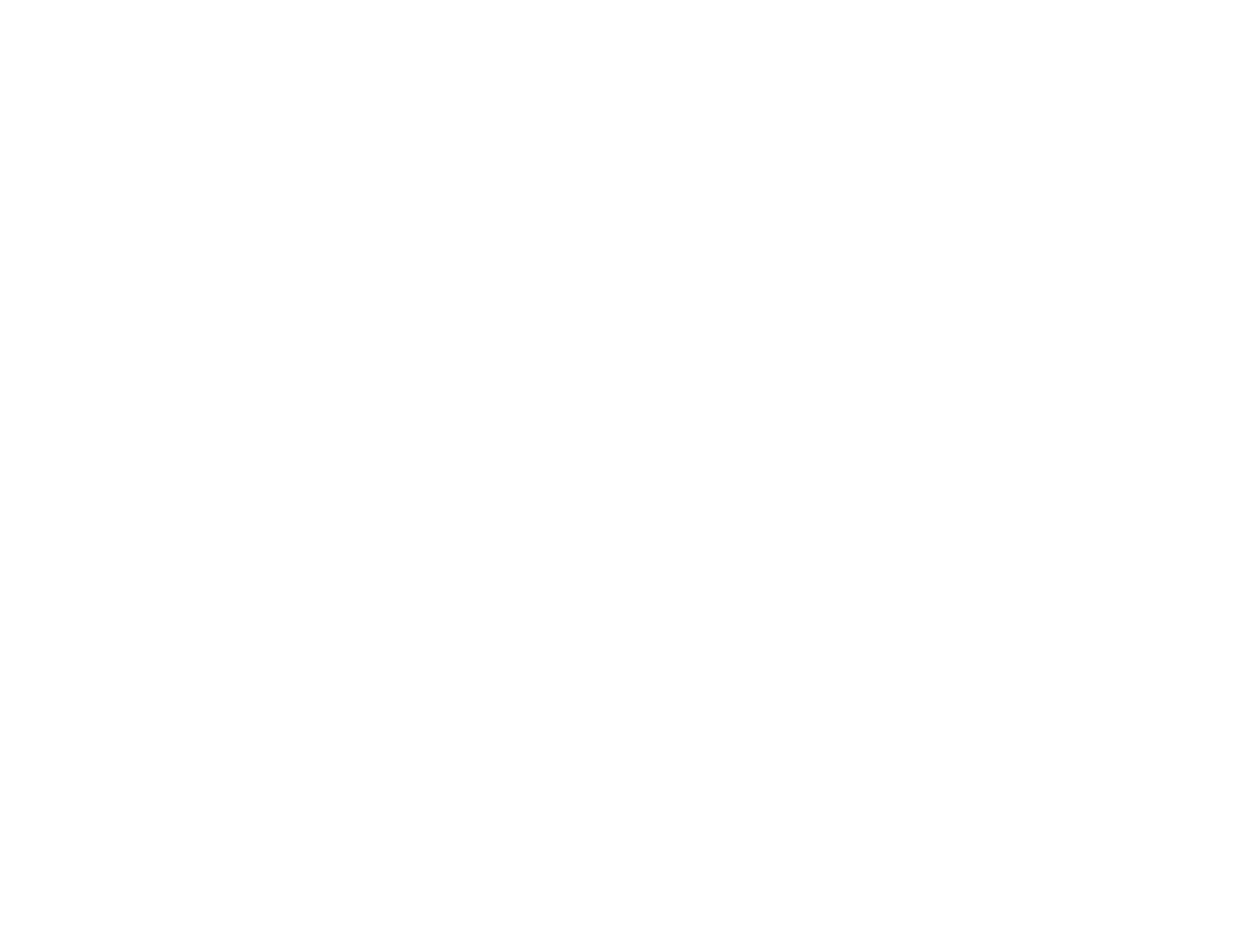
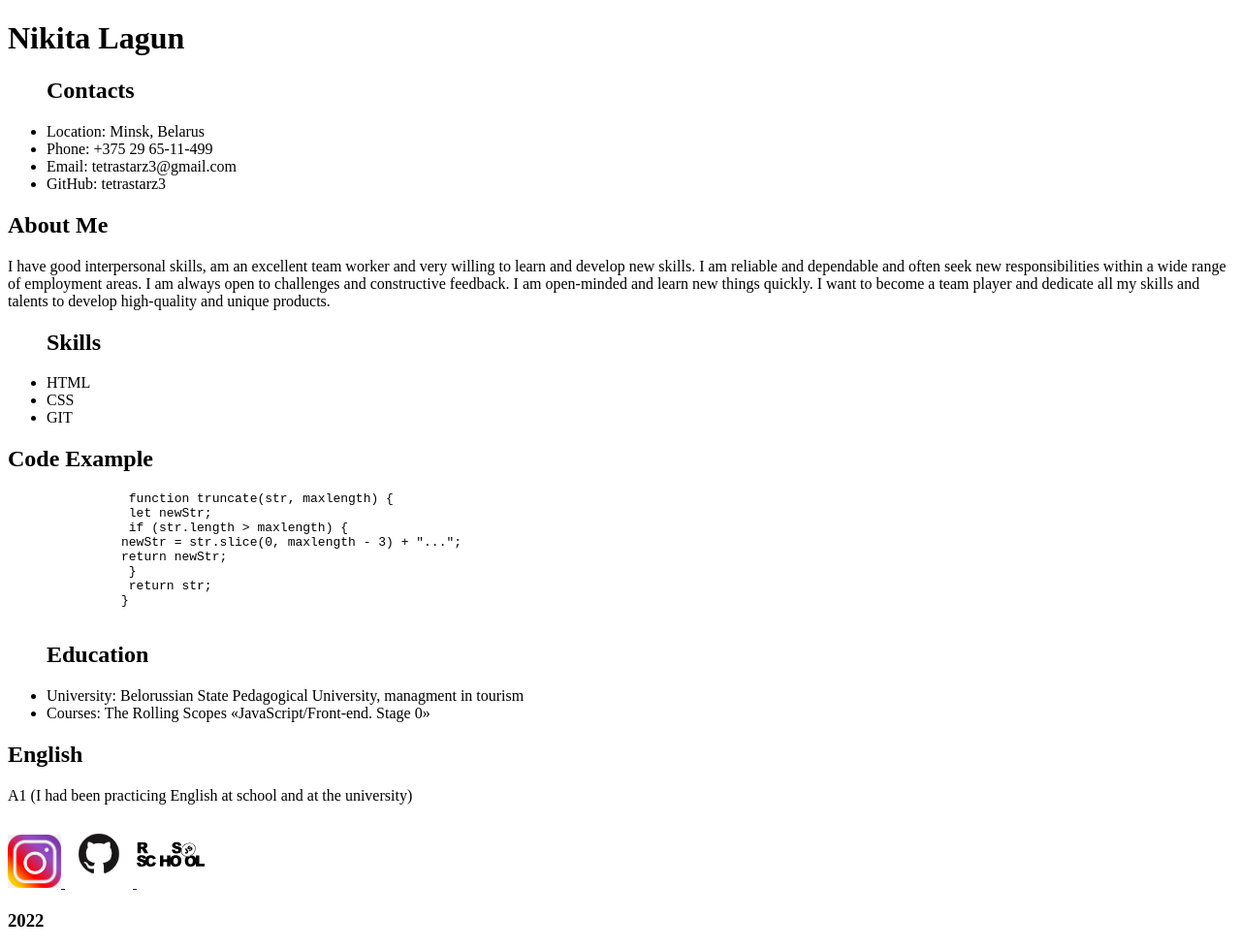
Before and after one commit to tetrastarz3/rsschool-cv03, a plain HTML site: page index.html in a window 1280 px wide. Shown: the whole page at 97% size. Before the commit the page ends 800 px from the top, so only its background shows below. Drawn offline with Linux system fonts and the light colour scheme.

Commit message:
docs: copmlite html

```diff
--- a/index.html
+++ b/index.html
@@ -8,6 +8,75 @@
     <link rel="stylesheet" href="style.css"
 </head>
 <body>
+    <header class="name">
+        <h1>Nikita Lagun</h1>
+    </header>
+
+    <main>
+        <div class="avatar"></div>
+        <section>
+            <ul>
+                <h2>Contacts</h2>
+                  <li>Location: Minsk, Belarus</li>
+                  <li>Phone: +375 29 65-11-499</li>
+                  <li>Email: tetrastarz3@gmail.com</li>
+                  <li>GitHub: tetrastarz3</li>
+            </ul>
+        </section>
+
+        <section>
+            <h2>About Me</h2>
+            <p>I have good interpersonal skills, am an excellent team worker and very willing to learn and develop new skills.
+            I am reliable and dependable and often seek new responsibilities within a wide range of employment areas.
+            I am always open to challenges and constructive feedback. I am open-minded and learn new things quickly.
+            I want to become a team player and dedicate all my skills and talents to develop high-quality and unique products.</p>
+        </section>
+
+        <section>
+            <ul>
+                <h2>Skills</h2>
+                <li>HTML</li>
+                <li>CSS</li>
+                <li>GIT</li>
+            </ul>
+        </section>
+
+        <section>
+            <h2>Code Example</h2>
+              <pre>
+                function truncate(str, maxlength) {
+                let newStr;
+                if (str.length > maxlength) {
+               newStr = str.slice(0, maxlength - 3) + "...";
+               return newStr;
+                }
+                return str;
+               }
+              </pre>
+        </section>
+
+        <section>
+            <ul>
+              <h2>Education</h2>
+                <li>University: Belorussian State Pedagogical University, managment in tourism</li>
+                <li>Courses: The Rolling Scopes «JavaScript/Front-end. Stage 0»</li>
+            </ul>
+        </section>
+
+        <section>
+            <h2>English</h2>
+            <p>A1 (I had been practicing English at school and at the university)</p>
+        </section>
+    </main>
+
+    <footer>
+        <div class="study-links">
+            <a href="https://www.instagram.com/tetrastarz3/"><img src="inst.png" alt="inst" width="55" height="55"</a>
+            <a href="https://github.com/tetrastarz3"><img src="github_PNG58.png" alt="git" width="70" height="70"</a>
+            <a href="https://rs.school/js/"><img src="rs_school_js.svg" alt="RSschool" width="70" height="70"></a>
+        </div>
+        <h3>2022</h3>
+    </footer>
 
 </body>
 </html>
```
Also changed, not shown: github_PNG58.png (added), inst.png (added), rs_school_js.svg (added).
